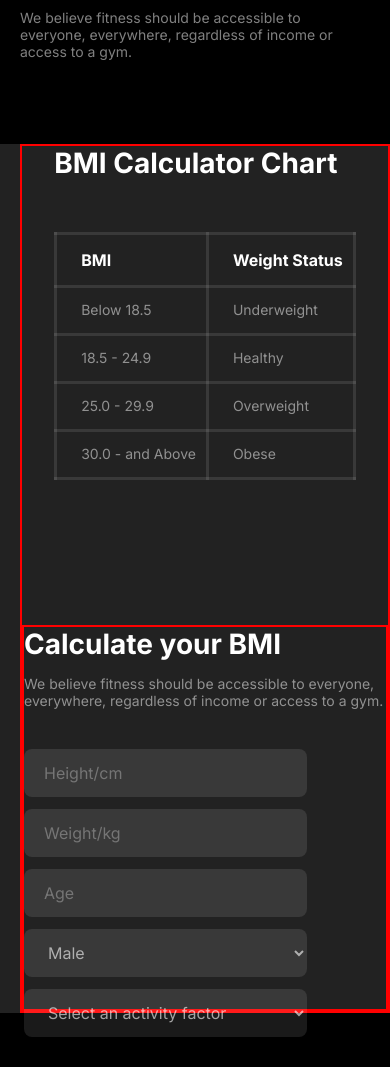
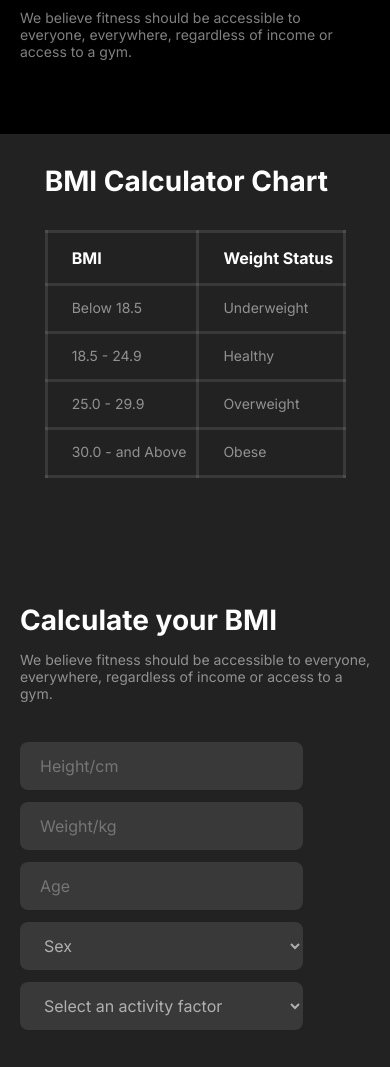
Before and after one commit to ZubairAlMamun2/Assignment-2, a plain HTML site: page index.html in a window 390 px wide. Shown: the part 4040-5107 px from the top of the page. Drawn offline with Linux system fonts and the light colour scheme.

Commit message:
BMI section updated

```diff
--- a/index.html
+++ b/index.html
@@ -189,13 +189,14 @@
                         <br>
                         <input type="number" placeholder="Age">
                         <select name="sex" id="">
+                            <option value="" disabled selected hidden>Sex</option>
                             <option value="male">Male</option>
                             <option value="female">Female</option>
                             <option value="other">Other</option>
                         </select>
                         <br>
                         <select name="activity" id="" class="activity">
-                            <option value="">Select an activity factor</option>
+                            <option value="" disabled selected hidden>Select an activity factor</option>
                             <option value="powerlifting">Powerlifting</option>
                             <option value="gymnastics">Gymnastics</option>
                             <option value="other">Other</option>
--- a/styles/style.css
+++ b/styles/style.css
@@ -243,9 +243,9 @@ body{
 /* BMI heading section start */
 .bmi-heading-container{
     max-width: 691px;
-    height: 120px;
-    margin: 78px auto 88px auto;
-    padding: 0 20px 0 20px;
+    height: 150px;
+    margin: 58px auto 68px auto;
+    padding: 20px;
 }
 .bmi-heading-container h1{
     color: rgb(255, 255, 255);
@@ -270,12 +270,14 @@ body{
     justify-content: center;
     align-items: center;
     background: rgb(34, 34, 34);
+    padding: 20px;
 }
 .BMI-section-content{
     max-width: 1060px;
     display: flex;
+    justify-content: space-between;
     gap: 175px;
-    border: 2px solid red;
+    /* border: 2px solid red; */
 }
 .chart-container{
     margin: 52px 0 0 0;
@@ -284,9 +286,9 @@ body{
     /* border: 2px solid red; */
     border-collapse: collapse;
     max-width: 315px;
-    height: 216px;
+    height: auto;
     font-size: 14px;
-    margin-top: 52px;
+    margin-top: 32px;
 }
 .chart-container h3{
     color: rgb(255, 255, 255);
@@ -296,6 +298,10 @@ body{
 
 .input-form{
     margin-top: 34px;
+}
+option{
+    color: rgba(255, 255, 255, 0.5);
+    background-color: rgb(34, 34, 34);
 }
 .chart-container td{
     padding: 13px 10px 15px 15px;
@@ -318,8 +324,8 @@ body{
 
 .calculator-container{
     max-width: 577px;
-    height: 386px;
-    margin: 52px 0;
+    height: auto;
+    margin: 32px 0;
     /* border: 2px solid red;   */
 }
 
@@ -333,6 +339,7 @@ body{
     font-family: Inter;
     font-size: 14px;
     margin-top: 14px;
+
 }
 
 .input-form input,select{
@@ -796,30 +803,34 @@ body{
 
     /* BMI section start */
     .BMI-section-container{
-        max-width: 100%;
+        max-width: 576px;
         height: auto;
         margin: 0 auto;
         background: rgb(34, 34, 34);
+        padding: 0;
+        padding-top: 30px;
     }
     .BMI-section-content{
-        width: 100%;
+        width: 90%;
+        margin: 0 auto;
         height: auto;
         display: flex;
         flex-direction: column;
         align-items: center;
-        border: 2px solid red;
+        /* border: 2px solid red; */
         margin-left: 20px;
+    }
+    .chart-container{
+        margin: 0;
     }
 
     .calculator-container{
-        max-width: 577px;
-        height: 386px;
-        margin: -30px 0 0 0;
-        border: 2px solid red;
+        max-width: 576px;
+        height: auto;
+        margin-top: -50px;
+        /* border: 2px solid red;   */
     }
-    .chart-container{
-        margin: 0 0 0 0;
-    }
+
     /* BMI section end */
 
 
```
